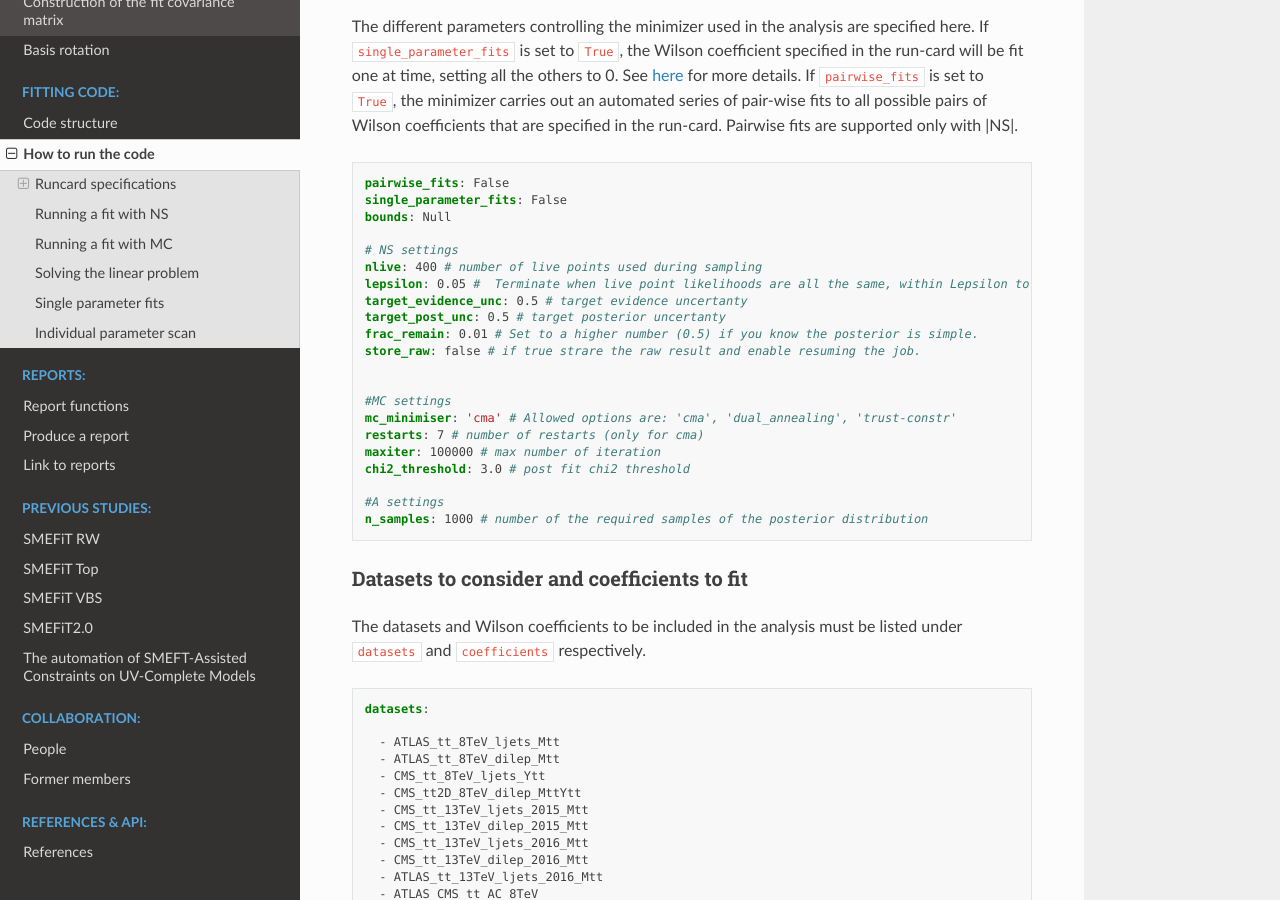
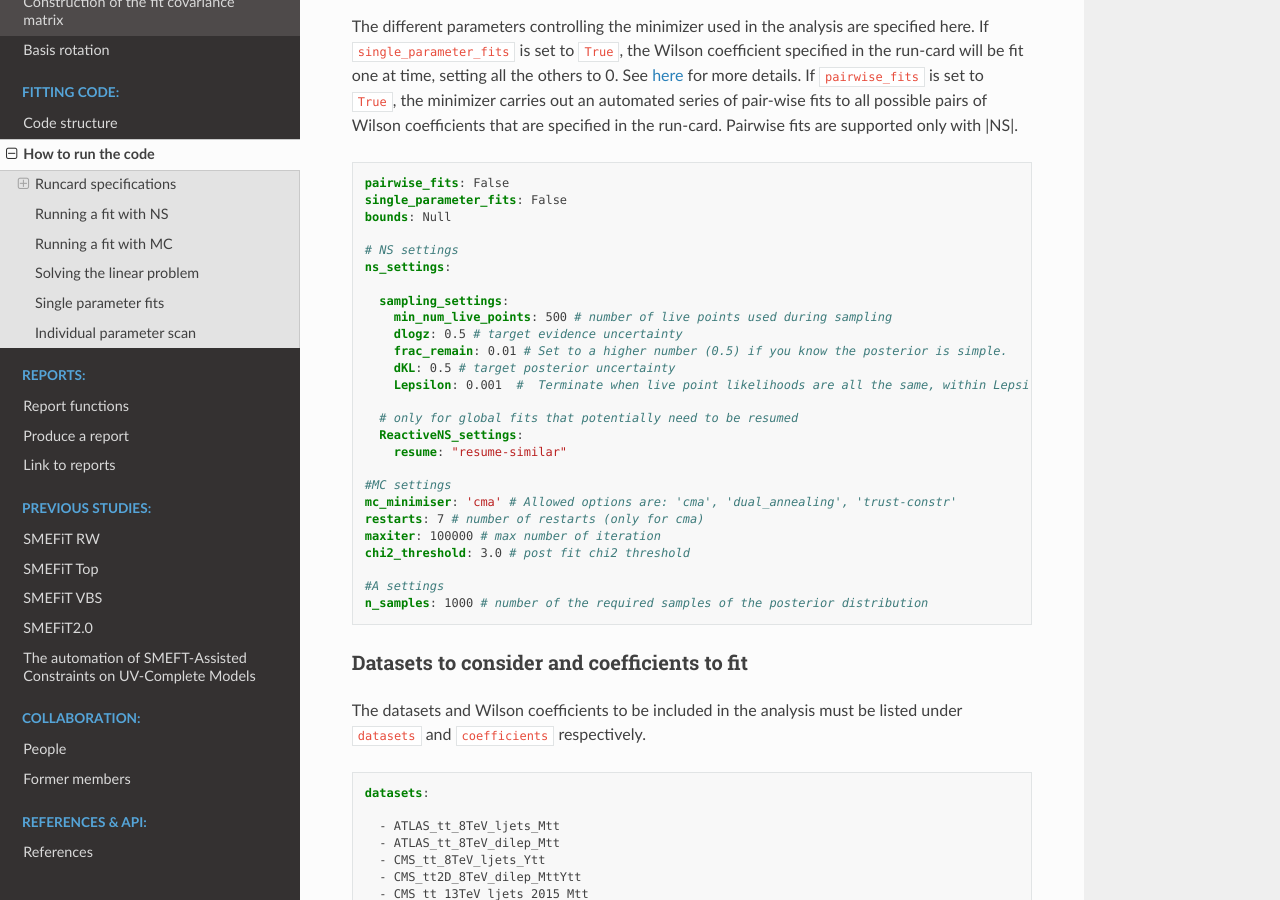
Before and after one commit to LHCfitNikhef/smefit_release, a Sphinx documentation site: the page built from docs/source/fitting_code/running.md, in a window 1280 px wide and 900 px high, scrolled down 1260 px. Built offline with Sphinx 7.4.7 and the Read the Docs theme 2.0.0, drawn with Linux system fonts in a browser that asks for light colours; pages that are not in the unit, such as notebooks, are missing from menus.

Commit message:
adding resume option to NS

```diff
--- a/docs/source/fitting_code/running.md
+++ b/docs/source/fitting_code/running.md
@@ -67,13 +67,18 @@ single_parameter_fits: False
 bounds: Null
 
 # NS settings
-nlive: 400 # number of live points used during sampling
-lepsilon: 0.05 #  Terminate when live point likelihoods are all the same, within Lepsilon tolerance.
-target_evidence_unc: 0.5 # target evidence uncertanty
-target_post_unc: 0.5 # target posterior uncertanty
-frac_remain: 0.01 # Set to a higher number (0.5) if you know the posterior is simple.
-store_raw: false # if true strare the raw result and enable resuming the job.
+ns_settings:
 
+  sampling_settings:
+    min_num_live_points: 500 # number of live points used during sampling
+    dlogz: 0.5 # target evidence uncertainty
+    frac_remain: 0.01 # Set to a higher number (0.5) if you know the posterior is simple.
+    dKL: 0.5 # target posterior uncertainty
+    Lepsilon: 0.001  #  Terminate when live point likelihoods are all the same, within Lepsilon tolerance.
+
+  # only for global fits that potentially need to be resumed
+  ReactiveNS_settings:
+    resume: "resume-similar"
 
 #MC settings
 mc_minimiser: 'cma' # Allowed options are: 'cma', 'dual_annealing', 'trust-constr'
```
Also changed, not shown: 1 other file.
